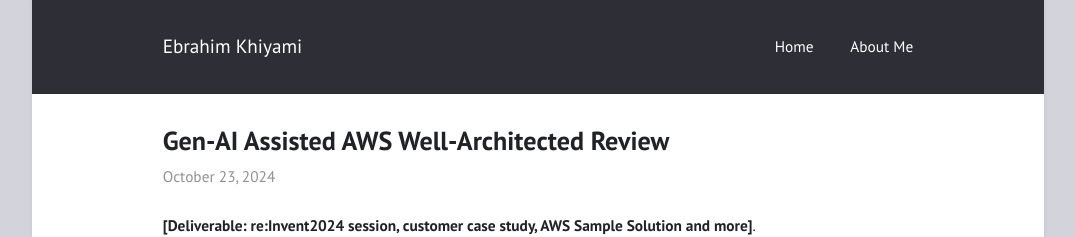
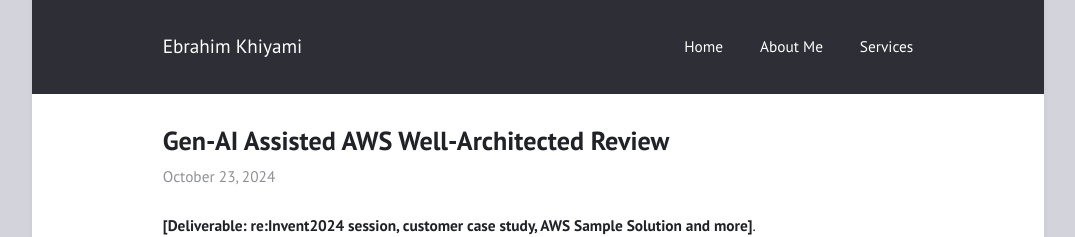
Before and after one commit to ekhiyami/ekhiyami.github.io, a Jekyll site: the page built from index.html, in a window 1280 px wide and 900 px high. Shown: the top 237 px of the window, without its empty margins (102-1177 px from the left). Built offline with Jekyll 4.4.1, drawn with Linux system fonts in a browser that asks for light colours.

Commit message:
Update _config.yml

```diff
--- a/_config.yml
+++ b/_config.yml
@@ -18,6 +18,7 @@
 navigation:                # accepts {file, title, url, icon, sidebaricon}
   - {file: "index.html"}
   - {file: "README.md"}
+  - {file: "services.md"}
 
 external:                  # shows a footer with social links - for available icons see fontawesome.com/icons
   - {title: LinkedIn, icon: linkedin, url: "https://www.linkedin.com/in/eb-khiyami/"}
```
